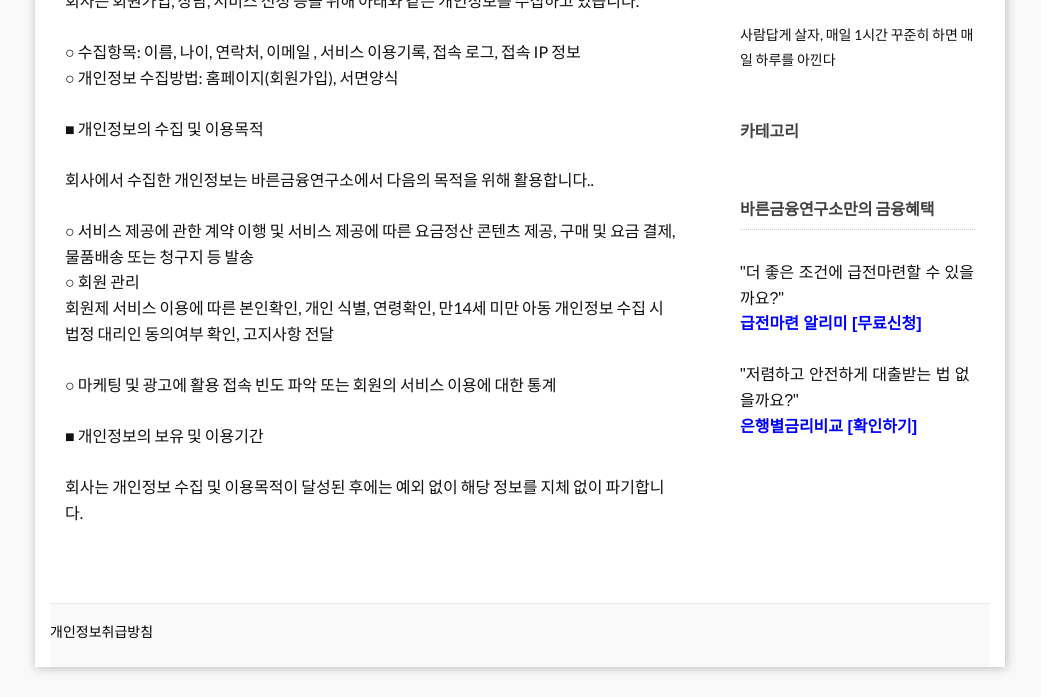
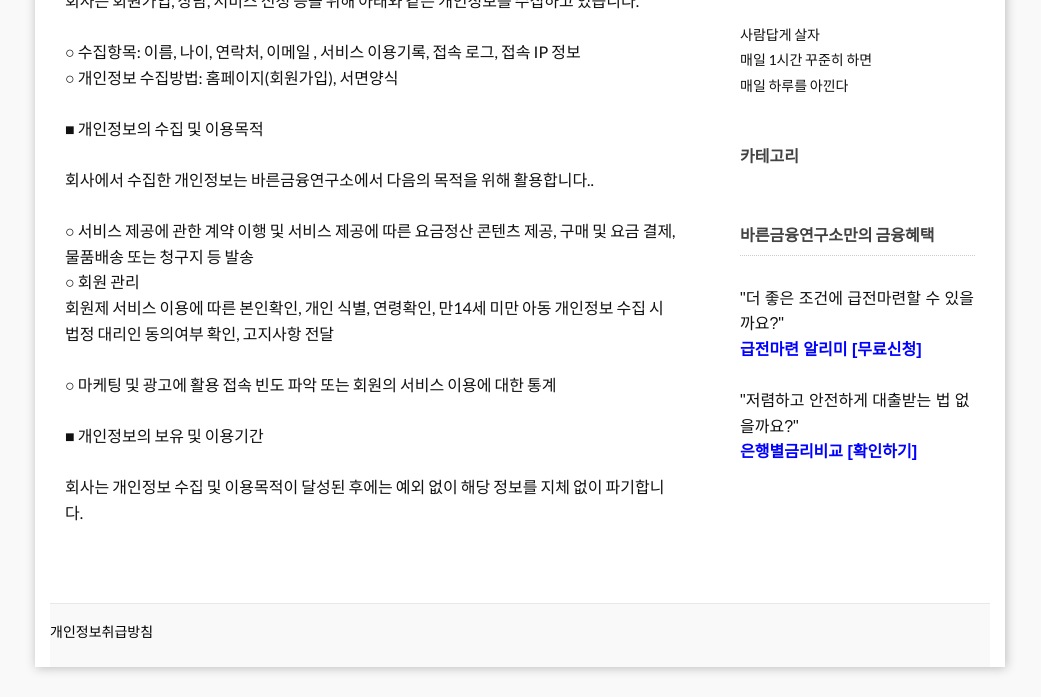
Before and after one commit to leevra/self-management.leeseungju.com, a Jekyll site: the page built from privacy.md, in a window 1280 px wide, cut to the strip 380-1077 px from the top of the page. Shown: the whole strip, without its empty margins (120-1161 px from the left). Built offline with Jekyll 4.4.1, drawn with Linux system fonts in a browser that asks for light colours.

Commit message:
Update _config.yml

```diff
--- a/_config.yml
+++ b/_config.yml
@@ -14,7 +14,7 @@
 github_username:  leevra
 disqus_shortname: self-management.leeseungju.com
 favicon:     "/images/favicon.ico"
-aboutme: 사람답게 살자, 매일 1시간 꾸준히 하면 매일 하루를 아낀다 # these are shown on aboutme-sidebar.
+aboutme: 사람답게 살자<br>매일 1시간 꾸준히 하면<br>매일 하루를 아낀다 # these are shown on aboutme-sidebar.
 aboutme_photo: /images/1597108990.gif # your photo.
 google_analytics_key:   # put YOUR key here to enable tracking! (blank to disable)
 
```
